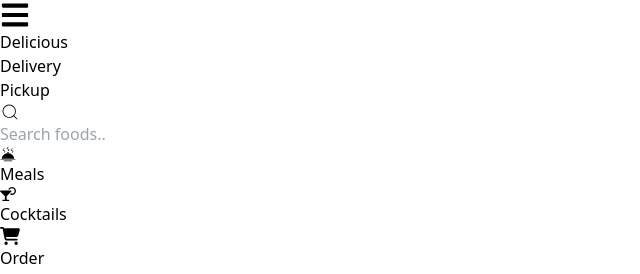
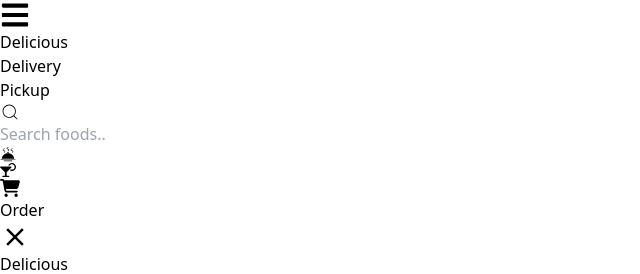
Before and after one commit to isamammadli570/deliciousmealsite, a React (Vite) app: page /meals in a window 1280 px wide. Shown: the top 274 px of the page, without its empty margins (0-640 px from the left). Built offline with nearby package versions, Linux system fonts and the light colour scheme; no server answers.

Commit message:
initial commit

```diff
--- a/src/components/Navbar/index.jsx
+++ b/src/components/Navbar/index.jsx
@@ -97,13 +97,11 @@ function Navbar() {
           <li className="p-2 ">
             <NavLink className="flex items-center " to="/meals">
               <GiHotMeal />
-              Meals
             </NavLink>
           </li>
           <li className="p-2 ">
             <NavLink className="flex items-center" to="/cocktails">
               <FaCocktail />
-              Cocktails
             </NavLink>
           </li>
         </ul>
```
